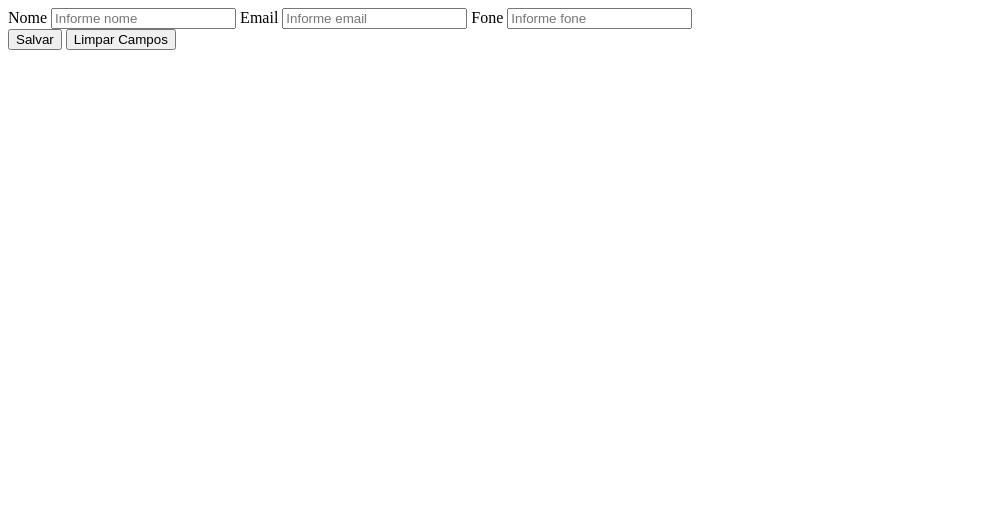
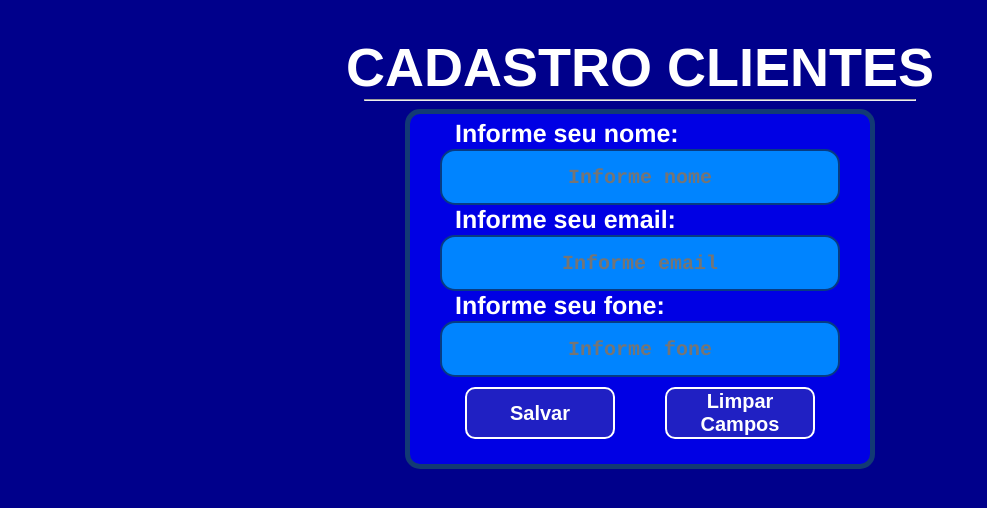
Before and after one commit to wendelltteske/Projeto-API, a plain HTML site: page HTML Files/cadastro_clientes.html in a window 1280 px wide. Shown: the whole page, without its empty margins (0-987 px from the left). Drawn offline with Linux system fonts and the light colour scheme.

Commit message:
Estilização da página de cadastro de clientes, através do CSS.

```diff
--- /dev/null
+++ b/CSS Files/cadastro_clientes.css
@@ -0,0 +1,78 @@
+body{
+    background-color: darkblue;
+}
+
+.tittle{
+    width: 610px;
+    margin: auto;
+    font-size: 27px;
+}
+
+h1{
+    text-align: center;
+    color: white;
+    font-family: 'Arial';
+}
+
+hr{
+    width: 550px;
+    margin-top: -35px;
+}
+
+.container-geral{
+    background-color: rgba(0, 0, 255, 0.773);
+    border: 5px solid rgb(18, 58, 116);
+    border-radius: 15px;
+    width: 450px;
+    height: 340px;
+    margin: auto;
+    padding: 5px;
+}
+
+.container{
+    display: flex;
+    flex-direction: column;
+    width: 400px;
+    margin: auto;
+}
+
+label{
+    height: 30px;
+    margin-left: 15px;
+    font-size: 25px;
+    font-weight: bold;
+    font-family: 'Franklin Gothic Medium';
+    color: white;
+}
+
+input{
+    height: 50px;
+    font-size: 20px;
+    font-family: 'Courier';
+    font-weight: bold;
+    background-color: rgb(0, 132, 255);
+    border: 2px solid rgb(7, 59, 131);
+    text-align: center;
+    border-radius: 15px;
+}
+
+.btn{
+    margin-top: 10px;
+    display: flex;
+    justify-content: space-evenly;
+}
+
+button{
+    width: 150px;
+    background-color: rgb(32, 32, 195);
+    color: white;
+    font-size: 20px;
+    font-weight: bold;
+    border: 2px solid white;
+    border-radius: 10px;
+}
+
+button:hover{
+    background-color: lightsteelblue;
+    color: black;
+}
--- a/HTML Files/cadastro_clientes.html
+++ b/HTML Files/cadastro_clientes.html
@@ -5,17 +5,22 @@
     <meta http-equiv="X-UA-Compatible" content="IE=edge">
     <meta name="viewport" content="width=device-width, initial-scale=1.0">
     <title>Document</title>
+    <link rel="stylesheet" href="/CSS Files/cadastro_clientes.css" />
 </head>
 <body>
+    <div class="tittle">
+        <h1>CADASTRO CLIENTES</h1>
+    </div>
+    <hr>
     <div class="container-geral">
         <div class="container">
-            <label for="nome">Nome</label>
+            <label for="nome">Informe seu nome:</label>
             <input id="nome" type="text" placeholder="Informe nome" />
 
-            <label for="email">Email</label>
+            <label for="email">Informe seu email:</label>
             <input id="email" type="email" placeholder="Informe email" />
 
-            <label for="fone">Fone</label>
+            <label for="fone">Informe seu fone:</label>
             <input id="fone" type="text" placeholder="Informe fone" />
         </div>
         <div class="btn">
```
Also changed, not shown: db.json (+9 -2 lines).
